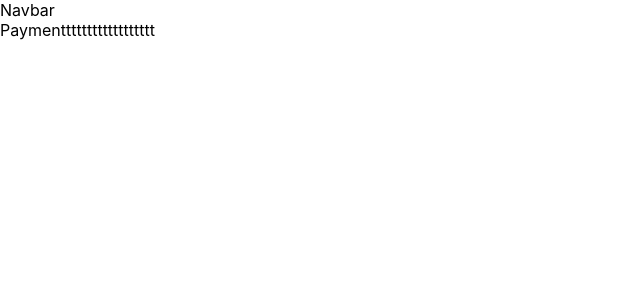
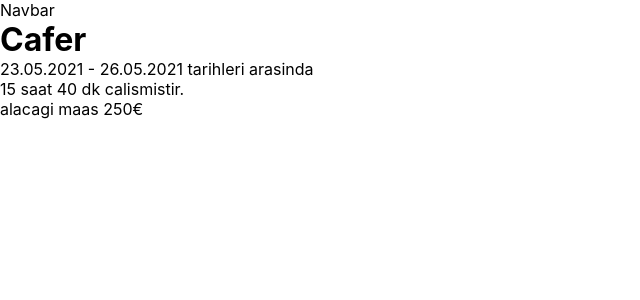
Before and after one commit to FbW47-2/ZeitErfassungApp, a React (Create React App) app in the folder zeiterfassung/: page /payment in a window 1280 px wide. Shown: the top 300 px of the page, without its empty margins (0-640 px from the left). Built offline with nearby package versions, Linux system fonts and the light colour scheme.

Commit message:
template

```diff
--- a/zeiterfassung/src/Pages/Payment.jsx
+++ b/zeiterfassung/src/Pages/Payment.jsx
@@ -3,7 +3,10 @@ import React from 'react'
 function Payment() {
     return (
         <div>
-            <p>Paymentttttttttttttttttt</p>
+            <h1>Cafer</h1>
+            <p>23.05.2021 - 26.05.2021 tarihleri arasinda</p>
+            <p>15 saat 40 dk calismistir.</p>
+            <p>alacagi maas 250€</p>
         </div>
     )
 }
```
